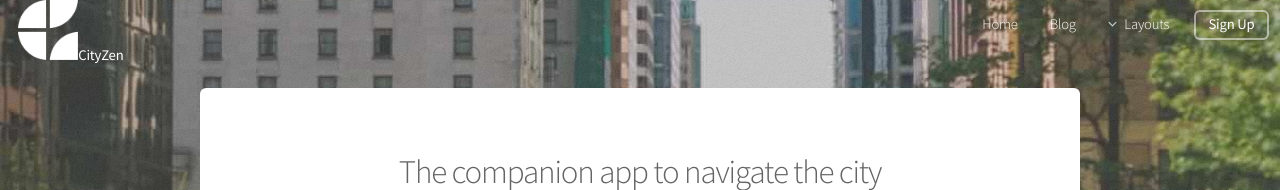
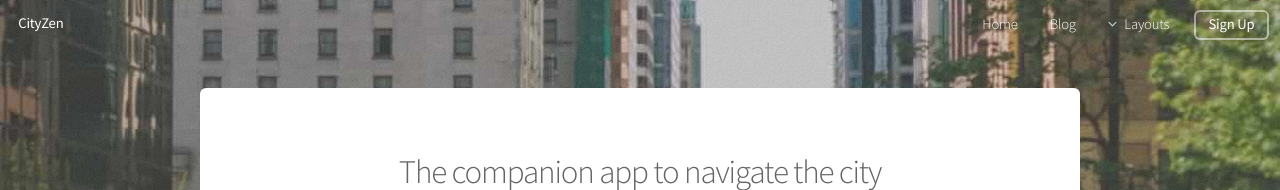
Before and after one commit to CityZenApp/Website, a Jekyll site: the page built from index.html, in a window 1280 px wide. Shown: the top 190 px of the page. Built offline with Jekyll 4.4.1, drawn with Linux system fonts in a browser that asks for light colours; the list of posts is cut into pages by our own code.

Commit message:
Update nav.html

```diff
--- a/_includes/nav.html
+++ b/_includes/nav.html
@@ -1,6 +1,6 @@
 <!-- Header -->
 	<header id="header" class="alt">
-		<h1><a href="/index.html"><img src="/assets/images/cityzenapp_logo_white 2.png" alt="logo" width="60" height="60"/>CityZen</h1>
+		<h1><a href="/index.html">CityZen</h1>
 		<nav id="nav">
 			<ul>
 				<li><a href="/index.html">Home</a></li>
```
